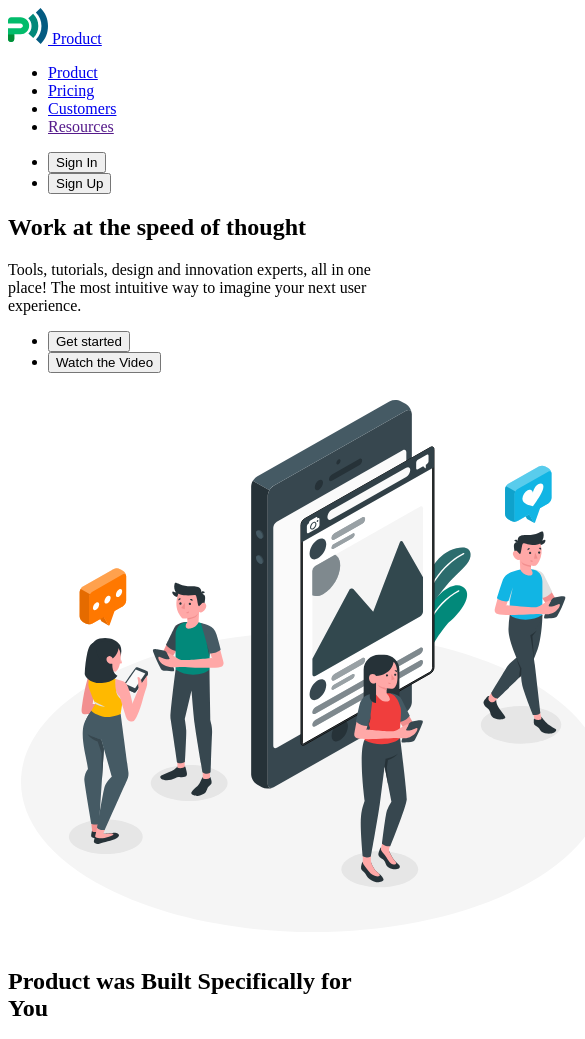
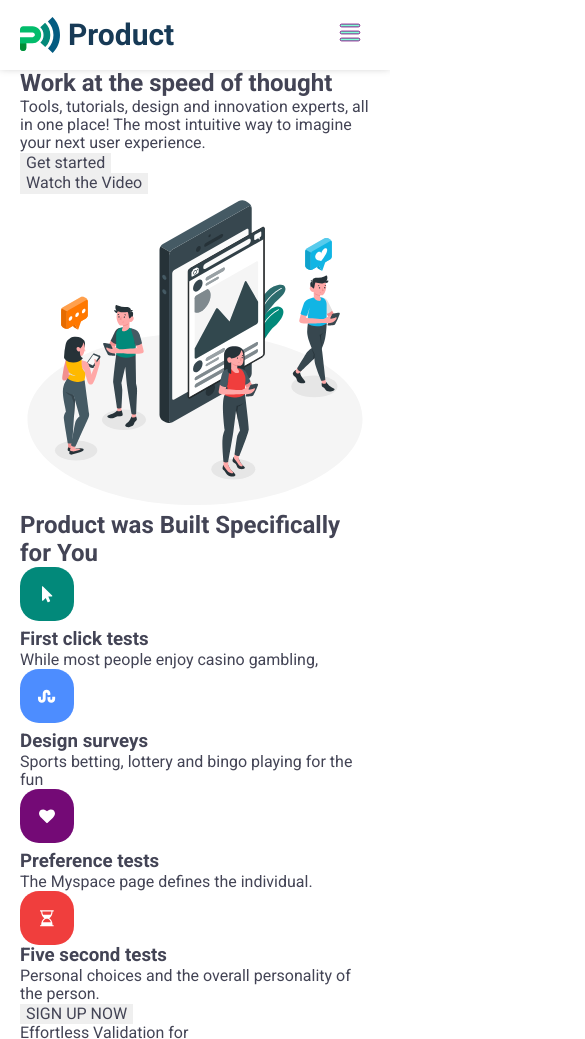
Before and after one commit to OverlordAins/weekndpracticeHTML, a plain HTML site: page index.html in a window 390 px wide. Shown: the top 1039 px of the page, 585 px wide, since content can reach past the window. Drawn offline with nearby package versions, Linux system fonts and the light colour scheme.

Commit message:
header mobile

```diff
--- a/css/styles.css
+++ b/css/styles.css
@@ -0,0 +1,150 @@
+body {
+    font-family: "Roboto", sans-serif;
+    color: #434455;
+    background-color: white;
+}
+
+h1,
+h2,
+h3,
+h4,
+h5,
+h6,
+p {
+    margin-top: 0;
+    margin-bottom: 0;
+}
+
+ul,
+ol {
+    padding-left: 0;
+    margin-top: 0;
+    margin-bottom: 0;
+    list-style-type: none;
+}
+
+img {
+    display: block;
+    max-width: 100%;
+    height: auto;
+}
+
+a {
+    text-decoration: none;
+}
+
+address {
+    font-style: normal;
+}
+
+button {
+    font-family: inherit;
+    color: currentColor;
+    cursor: pointer;
+    display: block;
+    border: none;
+}
+
+input {
+    font-family: inherit;
+}
+
+.container {
+    max-width: 411px;
+    width: 100%;
+    padding-left: 20px;
+    padding-right: 20px;
+    margin: 0 auto;
+}
+
+.visually-hidden {
+    position: absolute;
+    width: 1px;
+    height: 1px;
+    margin: -1px;
+    border: 0;
+    padding: 0;
+    white-space: nowrap;
+    clip-path: inset(100%);
+    clip: rect(0 0 0 0);
+    overflow: hidden;
+}
+
+.is-open {
+    visibility: visible;
+    pointer-events: auto;
+    opacity: 1;
+}
+
+
+/*! -----------HEADER----------- !*/
+
+
+.header {
+    box-shadow: 0 -2px 8px 0 rgba(0, 0, 0, 0.25);
+}
+
+.header .container {
+    display: flex;
+
+}
+
+.header-logo {
+    font-weight: 700;
+    font-size: 30px;
+    line-height: 0.93333;
+    color: #173a56;
+    padding-top: 17px;
+    padding-bottom: 17px;
+}
+
+.inside-span {
+    display: flex;
+    gap: 8px;
+    align-items: center;
+}
+
+.header-logo-image {
+    display: flex;
+
+}
+
+.header-navigation {
+    display: none;
+}
+
+.header-navigation-list {
+
+}
+
+.header-navigation-list-item {
+
+}
+
+.header-account-list {
+    display: none;
+}
+
+.header-account-list-item {
+
+}
+
+.header-account-list-item-in {
+
+}
+
+.header-account-list-item-up {
+
+}
+
+.header-menu-btn {
+    margin-left: auto;
+    background: none;
+}
+
+.header-menu-btn-icon {
+    fill: aquamarine;
+    stroke: purple;
+}
+
+/*! ----------MODAL---------- !*/
--- a/index.html
+++ b/index.html
@@ -3,39 +3,89 @@
   <head>
     <meta charset="UTF-8" />
     <meta name="viewport" content="width=device-width, initial-scale=1.0" />
+
     <meta
       name="description"
       content="this folder was created for weeknd practice HTML"
     />
+
+    <link
+      rel="stylesheet"
+      href="https://cdnjs.cloudflare.com/ajax/libs/modern-normalize/3.0.1/modern-normalize.min.css"
+      integrity="sha512-q6WgHqiHlKyOqslT/lgBgodhd03Wp4BEqKeW6nNtlOY4quzyG3VoQKFrieaCeSnuVseNKRGpGeDU3qPmabCANg=="
+      crossorigin="anonymous"
+      referrerpolicy="no-referrer"
+    />
+
     <link rel="stylesheet" href="./css/styles.css" />
+
+    <link rel="preconnect" href="https://fonts.googleapis.com" />
+    <link rel="preconnect" href="https://fonts.gstatic.com" crossorigin />
+    <link
+      href="https://fonts.googleapis.com/css2?family=Raleway:wght@700&family=Roboto:wght@400;500;700&display=swap"
+      rel="stylesheet"
+    />
+
     <title>practice</title>
   </head>
   <body>
-    <header>
-      <a href="./index.html"
-        ><img src="./images/logo.svg" alt="logo" width="40" height="36" />
-        Product</a
+    <header class="header">
+      <div class="container">
+        <a class="header-logo" href="./index.html"
+          ><span class="inside-span">
+            <img
+              class="header-logo-image"
+              src="./images/logo.svg"
+              alt="logo"
+              width="40"
+              height="36"
+            />
+            Product
+          </span></a
         >
-      <nav>
-        <ul>
-          <li><a href="./index.html">Product</a></li>
-          <li><a href="./pricing.html">Pricing</a></li>
-          <li><a href="./customer.html">Customers</a></li>
-          <li><a href="">Resources</a></li>
+        <nav class="header-navigation">
+          <ul class="header-navigation-list">
+            <li class="header-navigation-list-item">
+              <a href="./index.html">Product</a>
+            </li>
+            <li class="header-navigation-list-item">
+              <a href="./pricing.html">Pricing</a>
+            </li>
+            <li class="header-navigation-list-item">
+              <a href="./customer.html">Customers</a>
+            </li>
+            <li class="header-navigation-list-item">
+              <a href="">Resources</a>
+            </li>
           </ul>
         </nav>
-      <ul>
-        <li><button type="button">Sign In</button></li>
-        <li><button type="button">Sign Up</button></li>
+        <ul class="header-account-list">
+          <li class="header-account-list-item">
+            <button class="header-account-list-item-in" type="button">
+              Sign In
+            </button>
+          </li>
+          <li class="header-account-list-item">
+            <button class="header-account-list-item-up" type="button">
+              Sign Up
+            </button>
+          </li>
         </ul>
+        <button class="header-menu-btn" type="button">
+          <svg class="header-menu-btn-icon" width="28" height="31">
+            <use href="./images/icons.svg#icon-headermenu"></use>
+          </svg>
+        </button>
+      </div>
     </header>
     <main>
       <!-- Work at the speed of thought SECTION (1) -->
+      <div class="container">
         <section>
           <h1>Work at the speed of thought</h1>
           <p>
-          Tools, tutorials, design and innovation experts, all in one place! The
-          most intuitive way to imagine your next user experience.
+            Tools, tutorials, design and innovation experts, all in one place!
+            The most intuitive way to imagine your next user experience.
           </p>
           <ul>
             <li><button type="button">Get started</button></li>
@@ -48,7 +98,9 @@
             height="555"
           />
         </section>
+      </div>
       <!-- Product was Built Specifically for You SECTION (2)-->
+      <div class="container">
         <section>
           <h2>Product was Built Specifically for You</h2>
           <ul>
@@ -75,7 +127,9 @@
           </ul>
           <button type="button">SIGN UP NOW</button>
         </section>
+      </div>
       <!-- 3RD SECTION START HERE -->
+      <div class="container">
         <section>
           <h2 style="position: absolute; left: -10000px">Features</h2>
           <ul>
@@ -98,8 +152,8 @@
                 <li>
                   <h4>Alterationists</h4>
                   <p>
-                  If you are looking for a new way to promote your business that
-                  won’t cost you more money,
+                    If you are looking for a new way to promote your business
+                    that won’t cost you more money,
                   </p>
                 </li>
               </ul>
@@ -142,8 +196,8 @@
                     height="35"
                   />
                   <p>
-                  We will only switch you to energy companies that we trust and
-                  will treat you right
+                    We will only switch you to energy companies that we trust
+                    and will treat you right
                   </p>
                 </li>
                 <li>
@@ -164,8 +218,8 @@
               <h3>Collaborative</h3>
               <p>
                 Few would argue that, despite the advancements of feminism over
-              the past three decades, women still face a double standard when it
-              comes to their behavior.
+                the past three decades, women still face a double standard when
+                it comes to their behavior.
               </p>
               <ul>
                 <li>
@@ -178,8 +232,8 @@
                 <li>
                   <h4>Alterationists</h4>
                   <p>
-                  If you are looking for a new way to promote your business that
-                  won't cost you more money,
+                    If you are looking for a new way to promote your business
+                    that won't cost you more money,
                   </p>
                 </li>
               </ul>
@@ -192,7 +246,9 @@
             </li>
           </ul>
         </section>
+      </div>
       <!-- Quick & Easy Process START HERE (4)-->
+      <div class="container">
         <section>
           <h2>Quick & Easy Process</h2>
           <p>
@@ -219,7 +275,10 @@
           </ul>
           <button type="button">Contact our expert</button>
         </section>
+      </div>
     </main>
-    <footer></footer>
+    <footer>
+      <div class="container"></div>
+    </footer>
   </body>
 </html>
```
Also changed, not shown: customer.html (+18 -0 lines), pricing.html (+18 -0 lines), images/icons.svg (added). Lines whose indentation alone changed are shown as unchanged.
